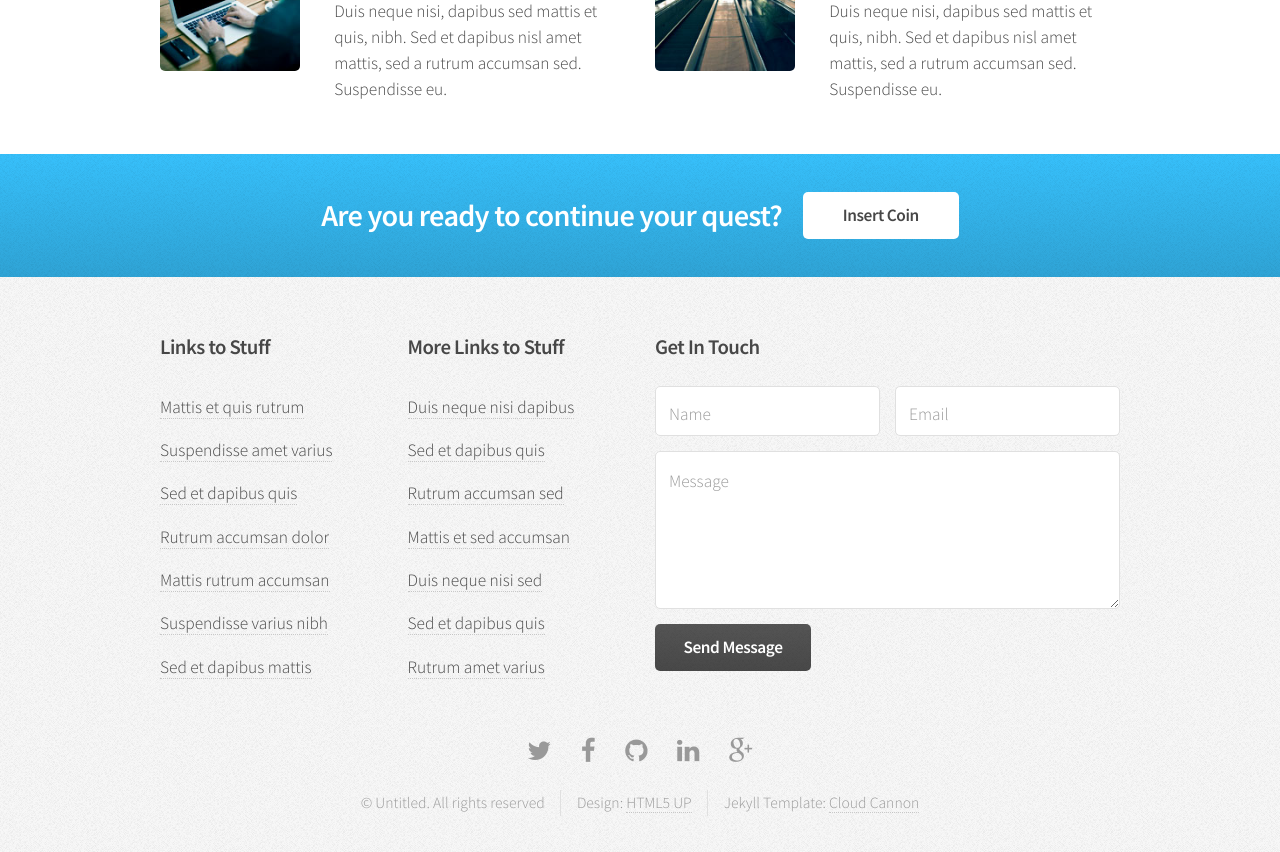
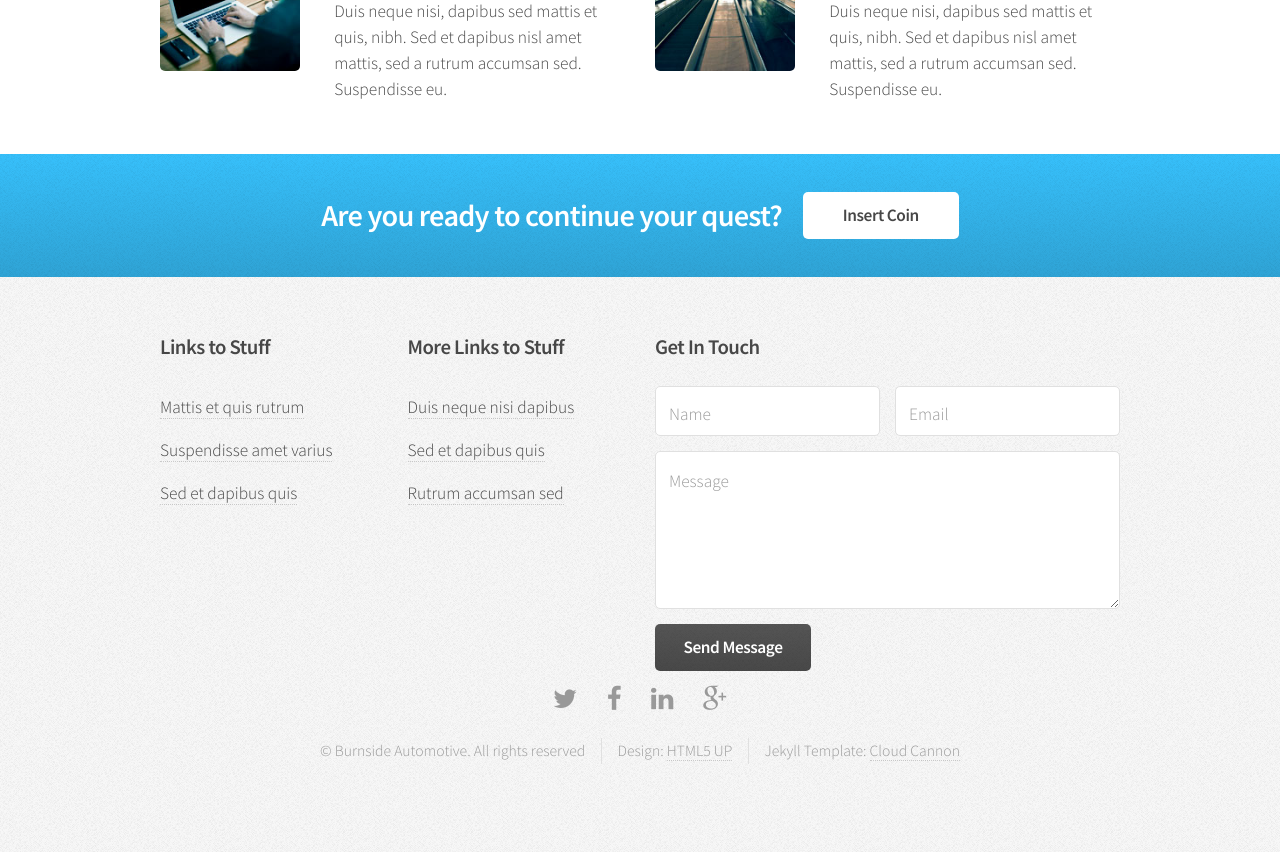
Before and after one commit to ehills/burnsideautomotive, a Jekyll site: the page built from index.html, in a window 1280 px wide and 900 px high, scrolled down 1469 px. Shown: the top 852 px of the window. Built offline with Jekyll 4.4.1, drawn with Linux system fonts in a browser that asks for light colours; the list of posts is cut into pages by our own code; some of the changed text lies outside the part shown.

Commit message:
minor text updates

```diff
--- a/_includes/footer.html
+++ b/_includes/footer.html
@@ -10,10 +10,6 @@
 										<li><a href="#">Mattis et quis rutrum</a></li>
 										<li><a href="#">Suspendisse amet varius</a></li>
 										<li><a href="#">Sed et dapibus quis</a></li>
-										<li><a href="#">Rutrum accumsan dolor</a></li>
-										<li><a href="#">Mattis rutrum accumsan</a></li>
-										<li><a href="#">Suspendisse varius nibh</a></li>
-										<li><a href="#">Sed et dapibus mattis</a></li>
 									</ul>
 								</section>
 								<section class="6u">
@@ -22,10 +18,6 @@
 										<li><a href="#">Duis neque nisi dapibus</a></li>
 										<li><a href="#">Sed et dapibus quis</a></li>
 										<li><a href="#">Rutrum accumsan sed</a></li>
-										<li><a href="#">Mattis et sed accumsan</a></li>
-										<li><a href="#">Duis neque nisi sed</a></li>
-										<li><a href="#">Sed et dapibus quis</a></li>
-										<li><a href="#">Rutrum amet varius</a></li>
 									</ul>
 								</section>
 							</div>
@@ -62,7 +54,6 @@
 					<ul class="icons">
 						<li><a href="#" class="icon fa-twitter"><span class="label">Twitter</span></a></li>
 						<li><a href="#" class="icon fa-facebook"><span class="label">Facebook</span></a></li>
-						<li><a href="#" class="icon fa-github"><span class="label">GitHub</span></a></li>
 						<li><a href="#" class="icon fa-linkedin"><span class="label">LinkedIn</span></a></li>
 						<li><a href="#" class="icon fa-google-plus"><span class="label">Google+</span></a></li>
 					</ul>
@@ -70,7 +61,7 @@
 				<!-- Copyright -->
 					<div class="copyright">
 						<ul class="menu">
-							<li>&copy; Untitled. All rights reserved</li><li>Design: <a href="http://html5up.net">HTML5 UP</a></li><li> Jekyll Template: <a href="http://cloudcannon.com">Cloud Cannon</a></li>
+							<li>&copy; Burnside Automotive. All rights reserved</li><li>Design: <a href="http://html5up.net">HTML5 UP</a></li><li> Jekyll Template: <a href="http://cloudcannon.com">Cloud Cannon</a></li>
 						</ul>
 					</div>
 
--- a/_includes/header.html
+++ b/_includes/header.html
@@ -6,7 +6,7 @@
 -->
 <html>
 	<head>
-		<title>Arcana by HTML5 UP</title>
+		<title>Burnside Automotive</title>
 		<meta http-equiv="content-type" content="text/html; charset=utf-8" />
 		<meta name="description" content="" />
 		<meta name="keywords" content="" />
@@ -29,7 +29,7 @@
 			<div id="header">
 
 				<!-- Logo -->
-					<h1><a href="{{ site.baseurl }}/index.html" id="logo">Arcana <em>by HTML5 UP</em></a></h1>
+					<h1><a href="{{ site.baseurl }}/index.html" id="logo">Burnside Automotive</a></h1>
 
 				<!-- Nav -->
 					<nav id="nav">
```
